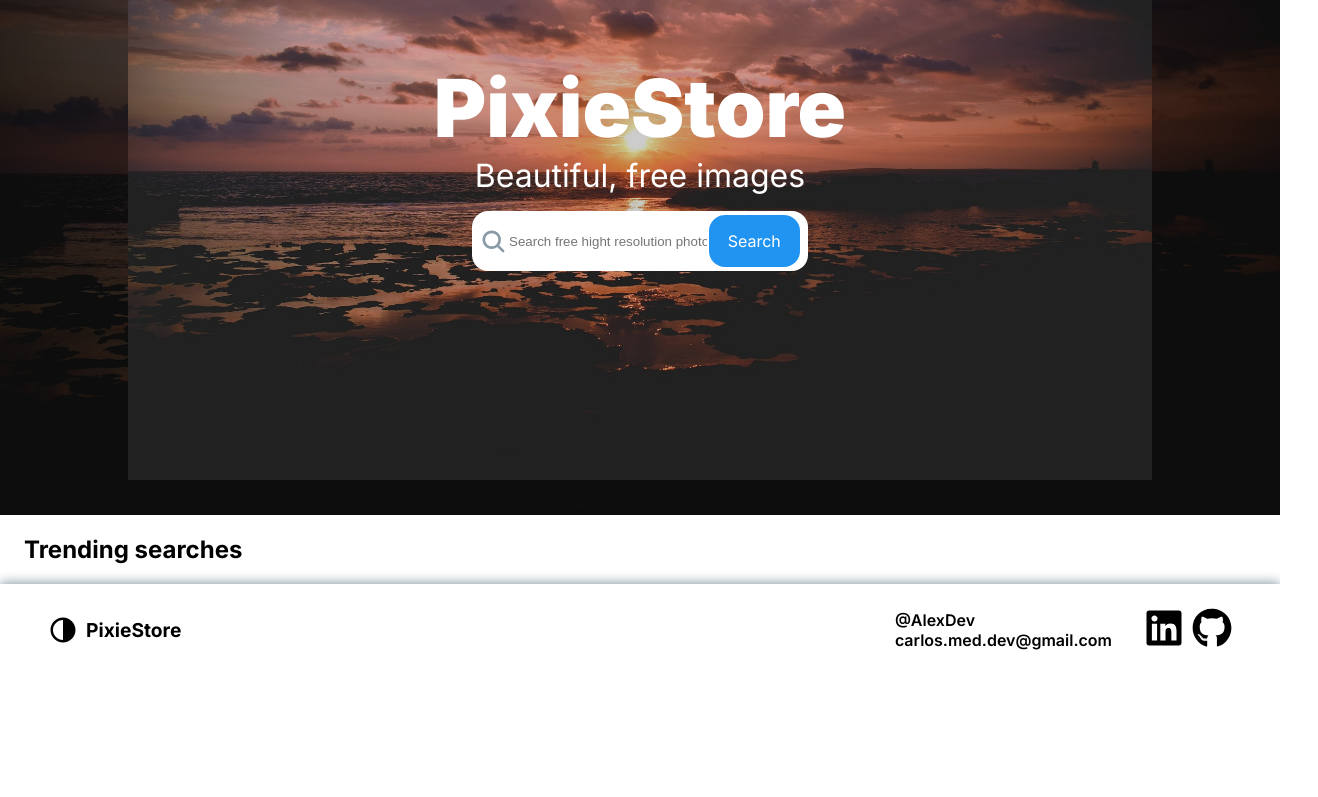
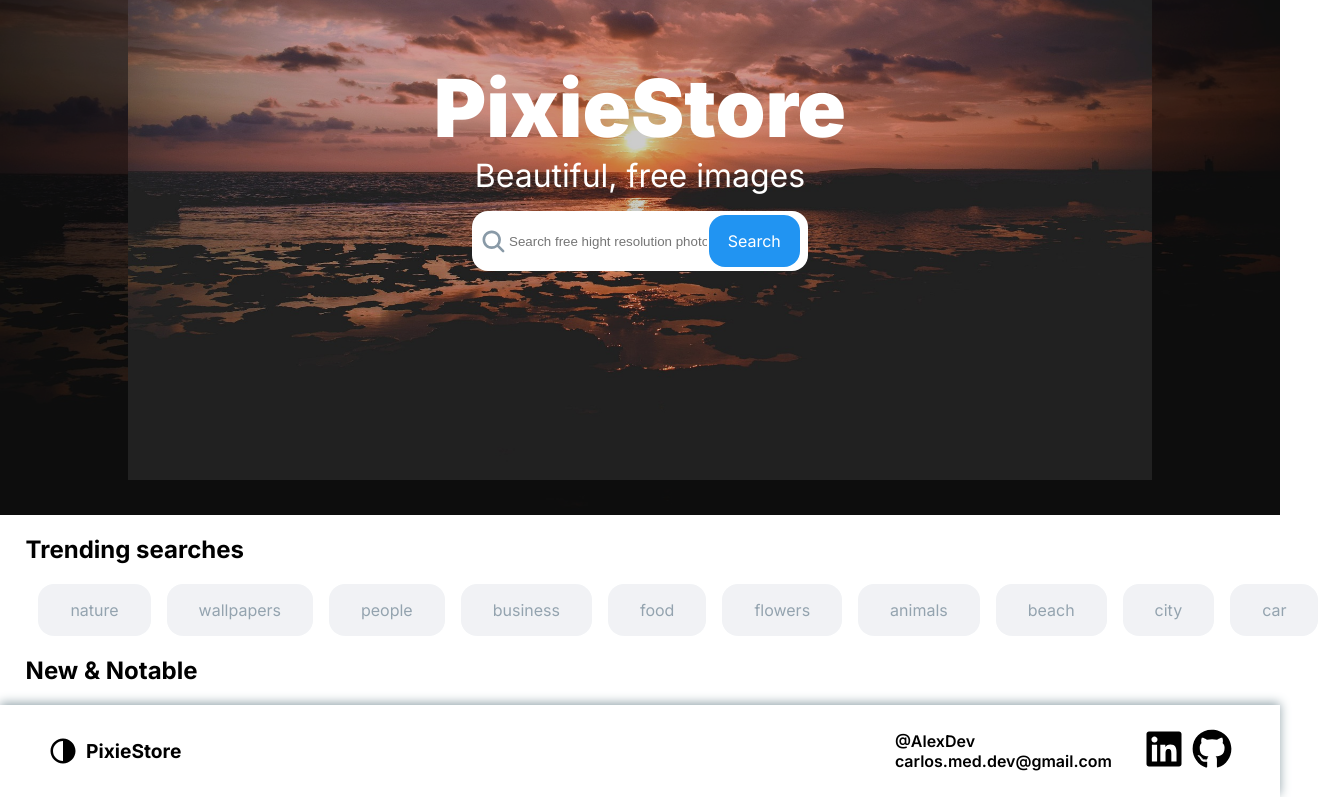
Before and after one commit to carlos123asd/ImagePixieStore, a React (Vite) app: page / in a window 1280 px wide. Shown: the part 293-1090 px from the top of the page, 1318 px wide, since content can reach past the window. Before the commit the page ends 969 px from the top, so only its background shows below. Built offline with nearby package versions, Linux system fonts and the light colour scheme.

Commit message:
ADD: cards TAgs

```diff
--- /dev/null
+++ b/src/components/atoms/CardTag.tsx
@@ -0,0 +1,9 @@
+import { typeTags } from "../../type/typeTags";
+
+export default function CardTag({titulo}:{titulo:typeTags}){
+    return <>
+        <div className="backgroundSegundary cardTag">
+            {titulo.name}
+        </div>
+    </>
+}
--- a/src/components/atoms/TitSection.tsx
+++ b/src/components/atoms/TitSection.tsx
@@ -2,7 +2,7 @@
 
     return <>
         <h2 style={{
-            padding: "0 1em"
+            padding: "0 2%"
         }}>{titulo}</h2>
     </>
 }
--- /dev/null
+++ b/src/components/molecules/GroupCardTags.tsx
@@ -0,0 +1,19 @@
+import { typeTags } from "../../type/typeTags";
+import CardTag from "../atoms/CardTag";
+import recordTags from "../../json/tags.json";
+
+export default function GroupCardTags(){
+    return <>
+        <div style={{
+            display:"flex",
+            gap: "1em",
+            paddingLeft: "3%",
+        }}>
+            {
+                recordTags.map((tag:typeTags) => {
+                    return <CardTag titulo={tag} />
+                })
+            }
+        </div>
+    </>
+}
--- /dev/null
+++ b/src/json/tags.json
@@ -0,0 +1,12 @@
+[
+    {"name": "nature"},
+    {"name": "wallpapers"},
+    {"name": "people"},
+    {"name": "business"},
+    {"name": "food"},
+    {"name": "flowers"},
+    {"name": "animals"},
+    {"name": "beach"},
+    {"name": "city"},
+    {"name": "car"}
+]
--- a/src/style/App.css
+++ b/src/style/App.css
@@ -1,3 +1,4 @@
 @import './Nav.css';
 @import './Header.css';
 @import './Footer.css';
+@import './Home.css';
--- a/src/style/Footer.css
+++ b/src/style/Footer.css
@@ -8,6 +8,10 @@
 }
 .btnLinkedinFooter{
     margin-right: .5em;
+    transition: all .5s ease-in-out;
+}
+.btnGitFooter{
+    transition: all .5s ease-in-out;
 }
 .btnLinkedinFooter:hover{
     cursor: pointer;
--- /dev/null
+++ b/src/style/Home.css
@@ -0,0 +1,27 @@
+.cardTag{
+    text-align: center;
+    padding: 1em 2em;
+    width: max-content;
+    border-radius: 1em;
+    color: #899AA7;
+    position: relative;
+}
+.cardTag::before{
+    content: '';
+    width: 100%;
+    height: 100%;
+    position: absolute;
+    top: 0;
+    left: 0;
+    background: #F0F2F5;
+    opacity: 0.1;
+    border-radius: 1em;
+}
+.cardTag:hover{
+    cursor: pointer;
+    scale: 1.1;
+    box-shadow: 0 0 10px 1px #2194F2;
+    transition: all .4s ease-in-out;
+    color: #2194F2;
+    background: #fff;
+}
--- a/src/style/index.css
+++ b/src/style/index.css
@@ -1,6 +1,6 @@
 :root {
   --color-text: #000000;
-  --color-text-secondary: #94A5AC;
+  --color-text-secondary: #F0F2F5;
   --color-text-trir: #fff;
   --color-bg-body-init: #F0F2F5;
   --font-size-base: 16px;
--- /dev/null
+++ b/src/type/typeTags.tsx
@@ -0,0 +1,3 @@
+export type typeTags = {
+    name: string
+}
--- a/src/view/Home.tsx
+++ b/src/view/Home.tsx
@@ -1,13 +1,18 @@
 import TitSection from "../components/atoms/TitSection";
+import GroupCardTags from "../components/molecules/GroupCardTags";
 import Footer from "../components/organism/Footer";
 import Header from "../components/organism/Header";
 import Nav from "../components/organism/Nav";
 
+
 export default function Home(){
+
     return <>
         <Nav />
         <Header />
         <TitSection titulo="Trending searches"/>
+        <GroupCardTags />
+        <TitSection titulo="New & Notable"/>
         <Footer />
     </>
 }
```
